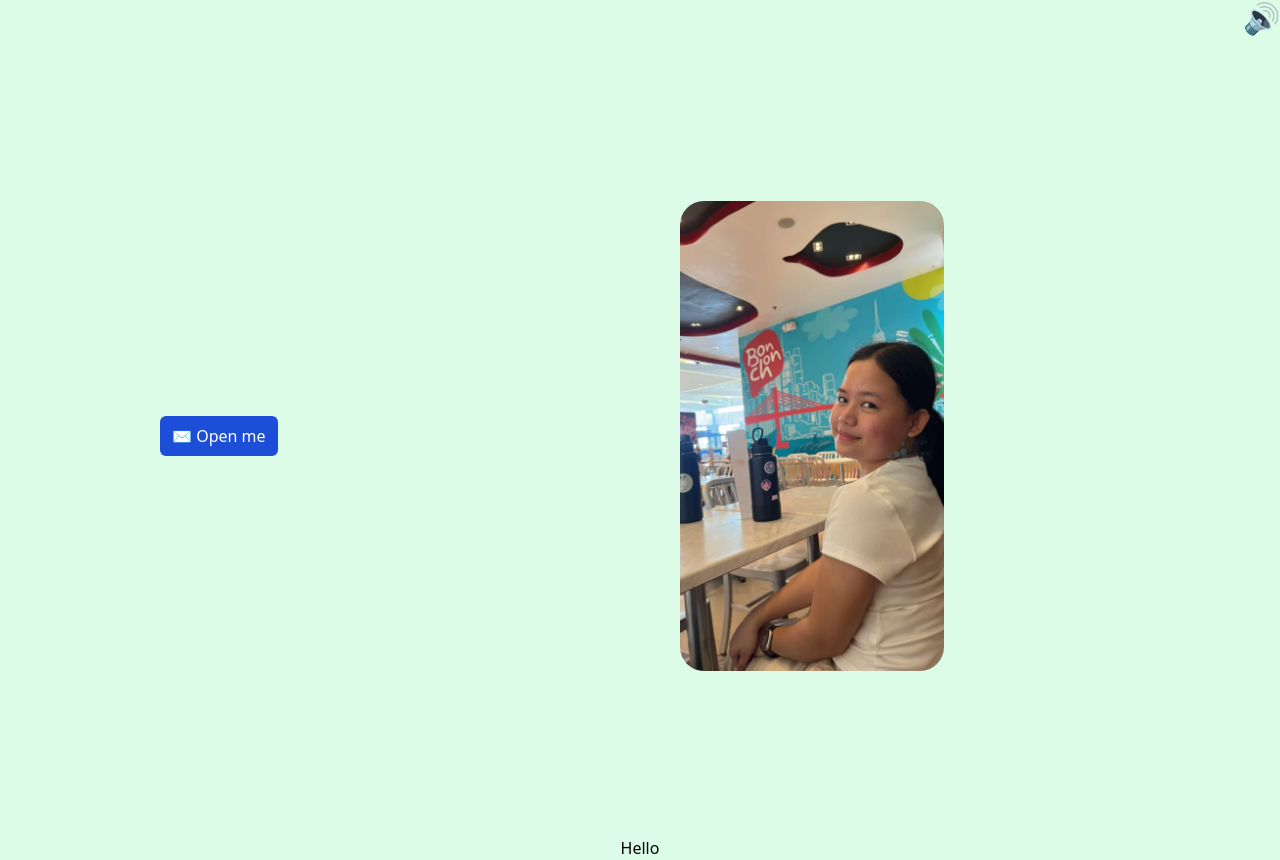
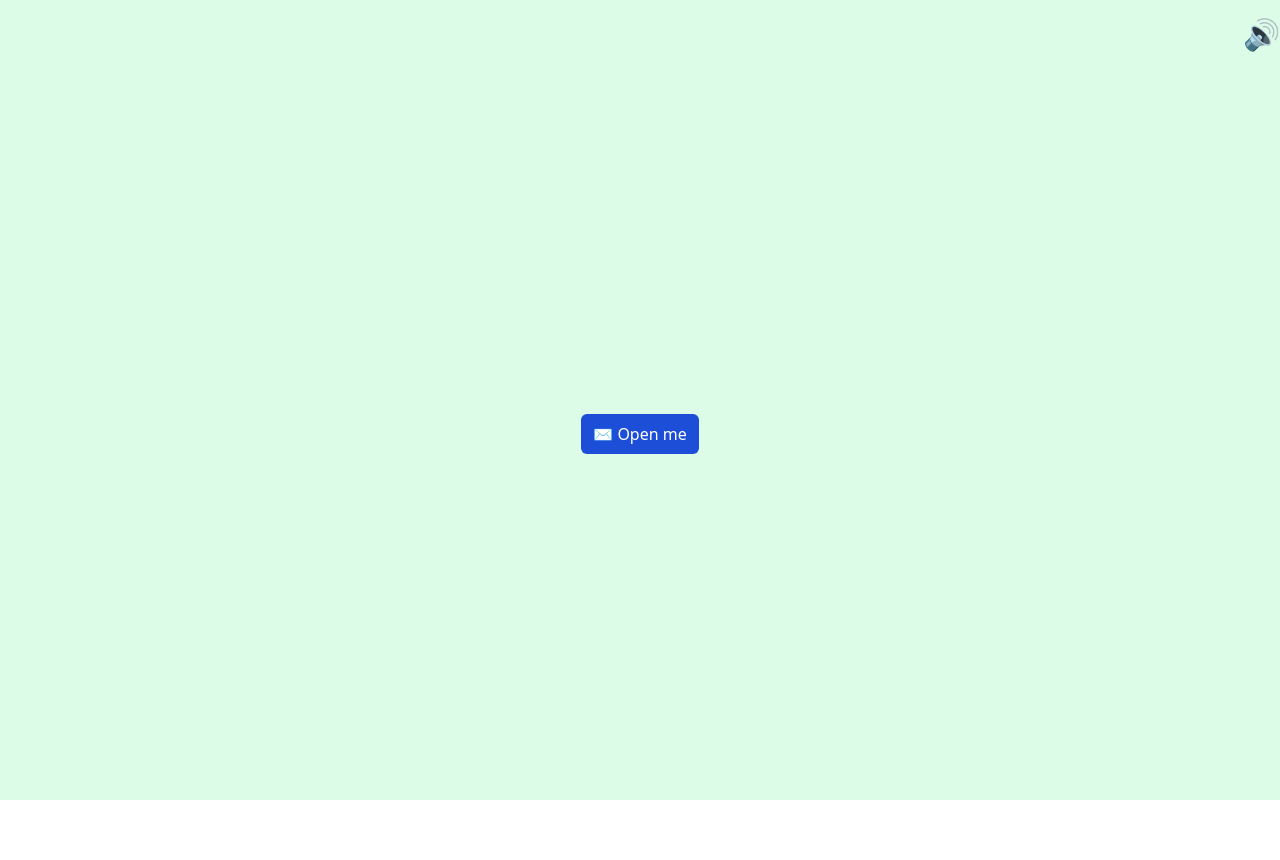
Before and after one commit to kurtthezombie/monet, a Vue app: page /letter in a window 1280 px wide. After the commit the page ends 800 px from the top, so only its background shows below. Built offline with nearby package versions, Linux system fonts and the light colour scheme.

Commit message:
Adjust button

```diff
--- a/src/views/LetterView.vue
+++ b/src/views/LetterView.vue
@@ -84,28 +84,39 @@ onBeforeUnmount(() => {
 </script>
 
 <template>
-    <div class="w-full mx-auto bg-green-100">
-        <div class="music-container flex justify-end">
+    <div class="w-full mx-auto bg-green-100 min-h-screen flex flex-col">
+        <!-- Music Control Section -->
+        <div class="music-container flex justify-end py-4">
             <button @click="toggleMute" class="mute-button text-3xl">
                 {{ isMuted ? "🔇" : "🔊" }}
             </button>
             <audio ref="audio" :src="musicFile" preload="auto"></audio>
         </div>
-        <div class="flex justify-center items-center h-screen w-3/4 mx-auto gap-x-20">
-            <div class="flex-1 text-container text-justify max-w-prose">
-                <button v-if="!buttonClicked" @click="startTypingAndMusic" class="hover:bg-blue-900 bg-blue-700 py-2 px-3 rounded-md text-white">✉️ Open me</button>
 
-                <span ref="typedElement" class="mr-4 text-sm" v-if="buttonClicked"></span>
+        <!-- Main Content Section -->
+        <div class="flex-1 flex justify-center items-center w-3/4 mx-auto gap-x-20">
+            <button
+                v-if="!buttonClicked"
+                @click="startTypingAndMusic"
+                class="hover:bg-blue-900 bg-blue-700 py-2 px-3 rounded-md text-white"
+            >
+                ✉️ Open me
+            </button>
+            <div class="flex-1 text-container text-justify max-w-prose" v-if="buttonClicked">
+                <span ref="typedElement" class="mr-4 text-sm"></span>
             </div>
-            <div class="flex-1 image-container">
+            <div class="flex-1 image-container" v-if="buttonClicked">
                 <span><img :src="birthdayImage" alt="Monette" class="fixed-image rounded-3xl"></span>
             </div>
         </div>
-        <div class="text-center">
-            <button>Hello</button>
+
+        <!-- Footer Section -->
+        <div class="py-4 text-center" v-if="buttonClicked">
+            <button class="hover:bg-gray-800 bg-gray-700 py-2 px-4 text-white rounded">Hello</button>
         </div>
     </div>
 </template>
+
 
 <style scoped>
 .fixed-image {
```
